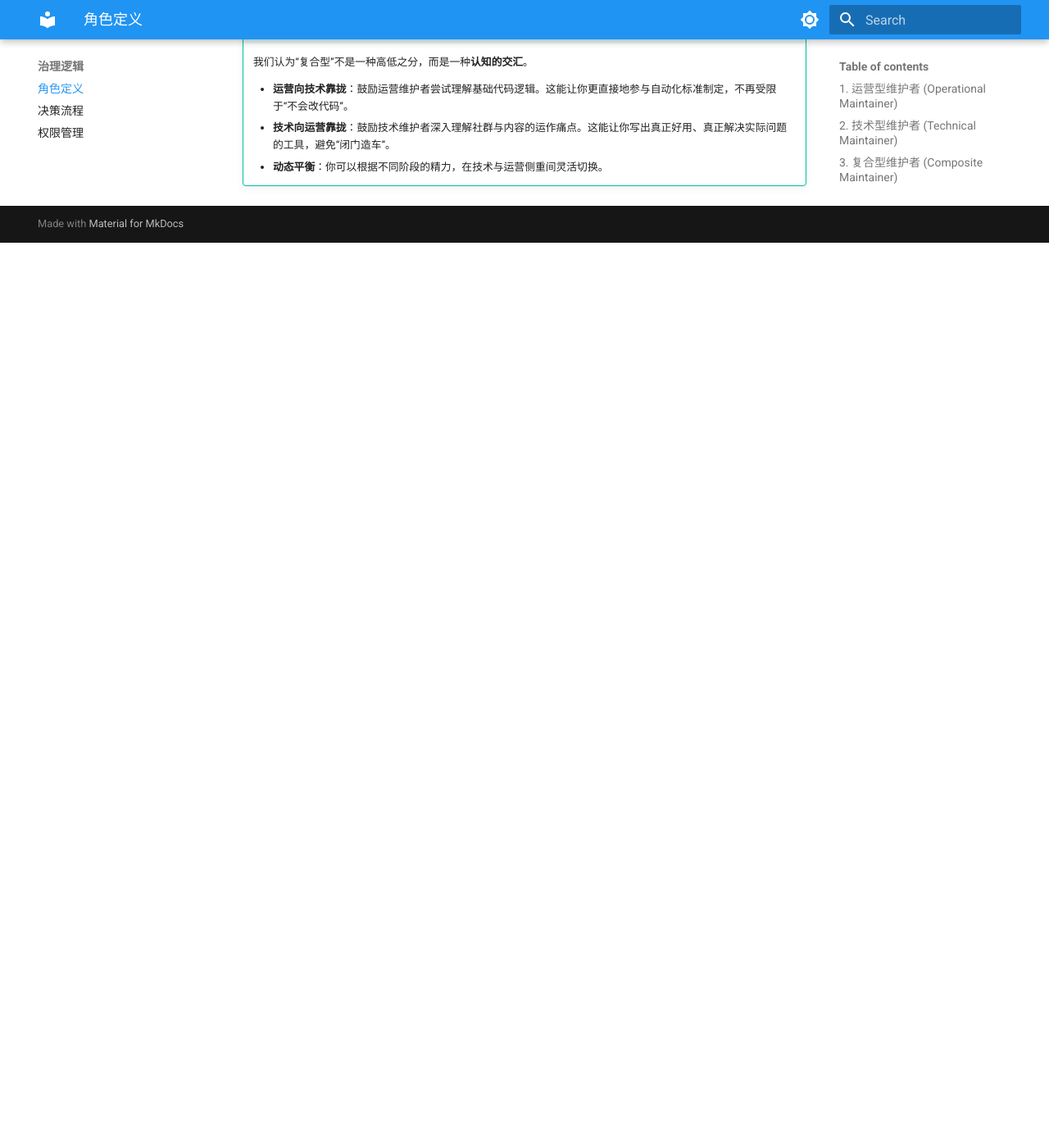
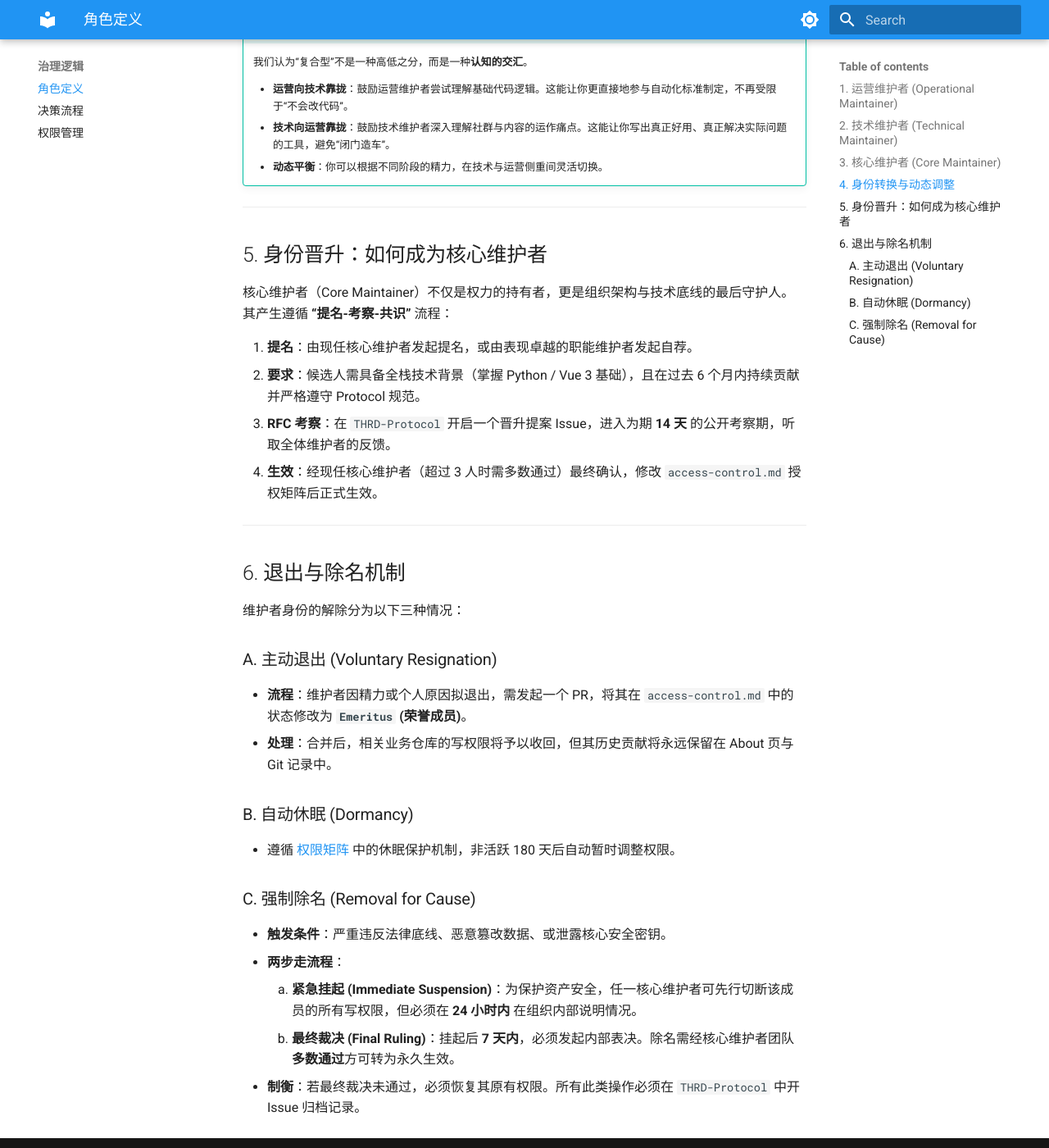
Before and after one commit to TouhouGleaners/THRD-Protocol, an MkDocs documentation site: the page built from docs/governance/maintainer-role.md, in a window 1280 px wide and 1400 px high, scrolled down 1591 px. Shown: the whole window at 82% size. Built offline with MkDocs 1.6.1 and Material for MkDocs 9.7.7, drawn with Linux system fonts in a browser that asks for light colours; before the commit the page ends 1887 px from its top, so only the background shows below that; some of the changed text lies outside the part shown.

Commit message:
feat(gov): 规范维护者晋升与退出机制并统一角色称谓 (#19)

```diff
--- a/docs/changelog.md
+++ b/docs/changelog.md
@@ -4,6 +4,18 @@
 
 格式基于 [Keep a Changelog](https://keepachangelog.com/zh-CN/1.1.0/)
 本项目遵循 [Semantic Versioning](https://semver.org/lang/zh-CN/)
+
+## [0.19.0] - 2026-05-20 (UTC+8)
+
+### Added
+- **确立维护者全生命周期管理 (`maintainer-role.md`)**：
+    - 新增“主动退出机制”，确立 `Emeritus`（荣誉成员）的流转路径。
+    - 新增“两步走强制除名机制”：确立 24 小时内紧急挂起与 7 天内核心维护者表决裁决制衡。
+
+### Changed
+- **统一组织角色称谓**：
+    - 将 `maintainer-role.md` 与 `access-control.md` 中的角色名称统一规范为“运营维护者”、“技术维护者”和“核心维护者”。
+    - 在权限矩阵下方的说明中补齐了 `Dormant`（休眠）与 `Emeritus`（荣誉成员）的授权细节，完成逻辑对齐。
 
 ## [0.18.0] - 2026-05-19 (UTC+8)
 
--- a/docs/governance/maintainer-role.md
+++ b/docs/governance/maintainer-role.md
@@ -4,10 +4,10 @@
 
 ---
 
-## 1. 运营型维护者 (Operational Maintainer)
+## 1. 运营维护者 (Operational Maintainer)
 *——“茶馆秩序与内容的守望者”*
 
-运营型维护者负责确保茶馆的归档内容准确、社群环境稳定。
+运营维护者负责确保茶馆的归档内容准确、社群环境稳定。
 
 - **核心职责**：
     - **内容审核**：评估补档视频、弹幕的质量与合规性。
@@ -18,10 +18,10 @@
 
 ---
 
-## 2. 技术型维护者 (Technical Maintainer)
+## 2. 技术维护者 (Technical Maintainer)
 *——“茶馆引擎与自动化的捕捉者”*
 
-技术型维护者负责茶馆底层设施的稳固，通过自动化工具降低整体维护成本。
+技术维护者负责茶馆底层设施的稳固，通过自动化工具降低整体维护成本。
 
 - **核心职责**：
     - **逻辑维护**：编写与优化补档脚本、TMA 监控逻辑。
@@ -32,10 +32,10 @@
 
 ---
 
-## 3. 复合型维护者 (Composite Maintainer)
+## 3. 核心维护者 (Core Maintainer)
 *——“双修”领头人与架构中枢*
 
-复合型维护者是具备跨领域理解力的骨干力量，负责在不同职能间建立桥梁。
+核心维护者是具备跨领域理解力的骨干力量，负责在不同职能间建立桥梁。
 
 - **核心职责**：
     - **架构决策**：平衡技术实现与运营需求，决定项目优先级。
@@ -54,3 +54,34 @@
     - **运营向技术靠拢**：鼓励运营维护者尝试理解基础代码逻辑。这能让你更直接地参与自动化标准制定，不再受限于“不会改代码”。
     - **技术向运营靠拢**：鼓励技术维护者深入理解社群与内容的运作痛点。这能让你写出真正好用、真正解决实际问题的工具，避免“闭门造车”。
     - **动态平衡**：你可以根据不同阶段的精力，在技术与运营侧重间灵活切换。
+
+---
+
+## 5. 身份晋升：如何成为核心维护者
+
+核心维护者（Core Maintainer）不仅是权力的持有者，更是组织架构与技术底线的最后守护人。其产生遵循 **“提名-考察-共识”** 流程：
+
+1.  **提名**：由现任核心维护者发起提名，或由表现卓越的职能维护者发起自荐。
+2.  **要求**：候选人需具备全栈技术背景（掌握 Python / Vue 3 基础），且在过去 6 个月内持续贡献并严格遵守 Protocol 规范。
+3.  **RFC 考察**：在 `THRD-Protocol` 开启一个晋升提案 Issue，进入为期 **14 天** 的公开考察期，听取全体维护者的反馈。
+4.  **生效**：经现任核心维护者（超过 3 人时需多数通过）最终确认，修改 `access-control.md` 授权矩阵后正式生效。
+
+---
+
+## 6. 退出与除名机制
+
+维护者身份的解除分为以下三种情况：
+
+### A. 主动退出 (Voluntary Resignation)
+- **流程**：维护者因精力或个人原因拟退出，需发起一个 PR，将其在 `access-control.md` 中的状态修改为 **`Emeritus` (荣誉成员)**。
+- **处理**：合并后，相关业务仓库的写权限将予以收回，但其历史贡献将永远保留在 About 页与 Git 记录中。
+
+### B. 自动休眠 (Dormancy)
+- 遵循 [权限矩阵](./access-control.md) 中的休眠保护机制，非活跃 180 天后自动暂时调整权限。
+
+### C. 强制除名 (Removal for Cause)
+- **触发条件**：严重违反法律底线、恶意篡改数据、或泄露核心安全密钥。
+- **两步走流程**：
+    1. **紧急挂起 (Immediate Suspension)**：为保护资产安全，任一核心维护者可先行切断该成员的所有写权限，但必须在 **24 小时内** 在组织内部说明情况。
+    2. **最终裁决 (Final Ruling)**：挂起后 **7 天内**，必须发起内部表决。除名需经核心维护者团队**多数通过**方可转为永久生效。
+- **制衡**：若最终裁决未通过，必须恢复其原有权限。所有此类操作必须在 `THRD-Protocol` 中开 Issue 归档记录。
--- a/pyproject.toml
+++ b/pyproject.toml
@@ -4,7 +4,7 @@ build-backend = "setuptools.build_meta"
 
 [project]
 name = "thrd-protocol"
-version = "0.18.0"
+version = "0.19.0"
 description = "Teahouse of Recollected Dreams 管理改革大纲与行动指南"
 readme = "README.md"
 authors = [
```
Also changed, not shown: docs/governance/access-control.md (+8 -1 lines).
